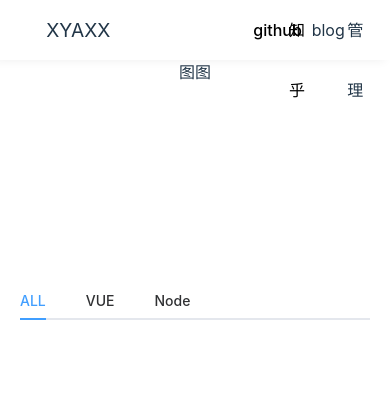
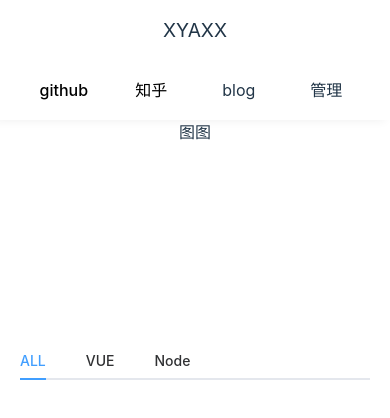
Before and after one commit to xyaxxa/woch-fe, a Vue app: page / in a window 390 px wide. Shown: the top 418 px of the page. Built offline with nearby package versions, Linux system fonts and the light colour scheme; no server answers.

Commit message:
修改响应式布局

```diff
--- a/src/components/layout/MainHeader.vue
+++ b/src/components/layout/MainHeader.vue
@@ -1,9 +1,9 @@
 <template>
   <div>
     <el-row class="header-box">
-      <el-col :span="8"><div class="center-box title-box">XYAXX</div></el-col>
-      <el-col :span="8"></el-col>
-      <el-col :span="8">
+      <el-col :span="8" :xs="24"><div class="center-box title-box">XYAXX</div></el-col>
+      <el-col :span="8" :xs="0"></el-col>
+      <el-col :span="8" :xs="24">
         <el-row class="header-box">
           <el-col :span="6"><div class="center-box option-box"><a target="_blank">github</a></div></el-col>
           <el-col :span="6"><div class="center-box option-box"><a target="_blank">知乎</a></div></el-col>
@@ -127,4 +127,9 @@ const addProject = function() {
 a {
   color: black;
 }
+@media screen and (max-width: 768px) {
+  .header-box {
+    height: 120px;
+  }
+}
 </style>
--- a/src/components/layout/MainPage.vue
+++ b/src/components/layout/MainPage.vue
@@ -22,4 +22,9 @@
 .el-header {
   box-shadow: -5px 0 10px #eeeeee;
 }
+@media screen and (max-width: 768px) {
+  .el-header {
+    height: 120px;
+  }
+}
 </style>
--- a/src/components/layout/projects/ProjectItem.vue
+++ b/src/components/layout/projects/ProjectItem.vue
@@ -33,7 +33,7 @@ const project = defineProps<Project>();
 a {
   color: black;
 }
-@media screen and (max-width: 600px) {
+@media screen and (max-width: 768px) {
   .project-item {
     min-width: 70vw;
   }
--- a/src/components/layout/projects/ProjectsBox.vue
+++ b/src/components/layout/projects/ProjectsBox.vue
@@ -33,7 +33,7 @@ watch(projectsStore, (newVal) => {
   display: flex;
 
 }
-@media screen and (max-width: 600px) {
+@media screen and (max-width: 768px) {
   .project-box {
     flex-wrap: wrap;
   }
```
